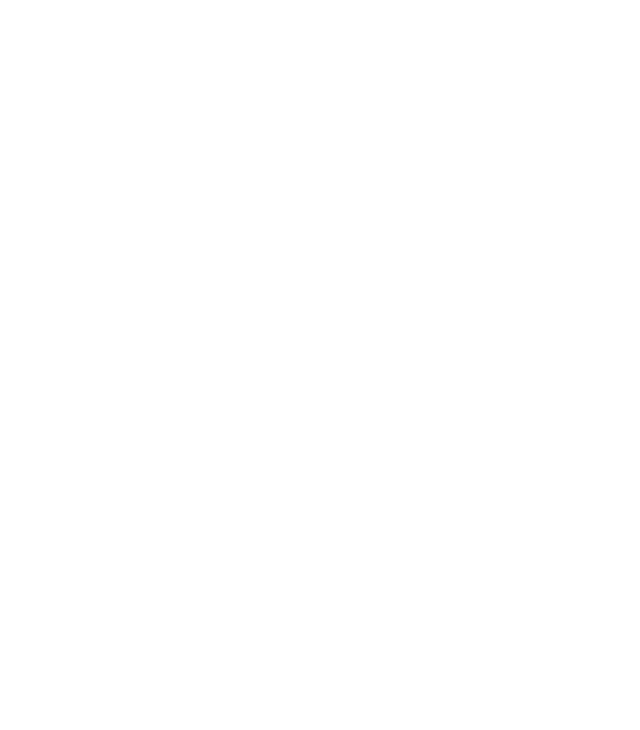
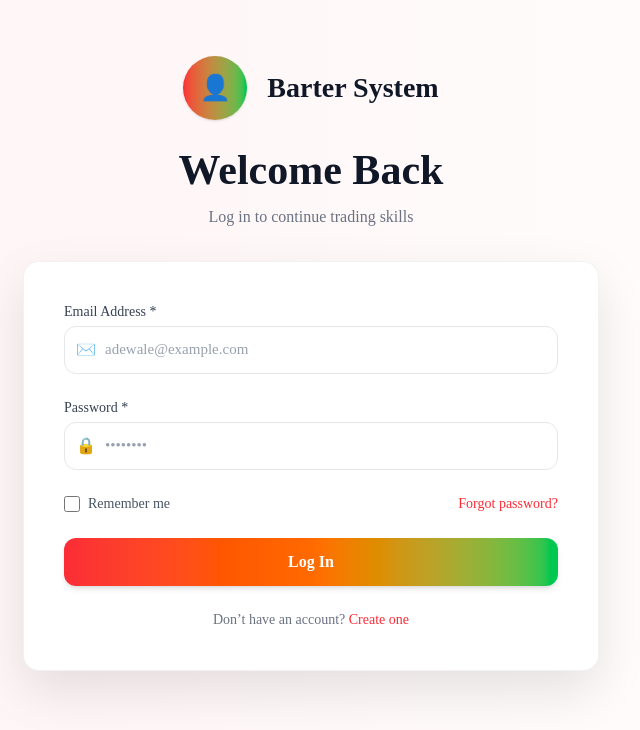
Before and after one commit to AderogbaAdedamola/Barter-System, a React (Vite) app in the folder barter/: page /login in a window 1280 px wide. Before the commit this address had no page. Shown: the top 730 px of the page, without its empty margins (329-969 px from the left). Built offline with nearby package versions, Linux system fonts and the light colour scheme.

Commit message:
add complete structure and styling of the login page, enhance signup form with password strength validation and confirm password matching

```diff
--- a/barter/src/App.jsx
+++ b/barter/src/App.jsx
@@ -2,6 +2,8 @@
 import { BrowserRouter, Routes, Route } from 'react-router-dom'
 import LandingPage from './pages/LandingPage'
 import SignUp from './pages/signup'
+import Login from './pages/login';
+
 
 
 function App() {
@@ -12,6 +14,7 @@
       <Routes>
         <Route path='/' element={<LandingPage/>} />
         <Route path="/signup" element={<SignUp />} />
+        <Route path="/login" element={<Login />} />
       </Routes>
     </BrowserRouter>
   )
--- /dev/null
+++ b/barter/src/pages/login.jsx
@@ -0,0 +1,115 @@
+import { useState } from "react";
+import { Link } from "react-router-dom";
+
+function Login() {
+  const [error, setError] = useState("");
+
+  const validatePassword = (value) => {
+    if (!value) return setError("");
+
+    const regex = /^(?=.*[A-Za-z])(?=.*\d)(?=.*[^A-Za-z0-9]).{8,}$/;
+    setError(
+      regex.test(value)
+        ? ""
+        : "Password must be at least 8 characters and include letters, numbers and special characters."
+    );
+  };
+
+  return (
+    <div className="min-h-screen bg-gradient-to-r from-[#FEF4F4] via-[#FFF8F8] to-white flex flex-col items-center px-4 py-14">
+      {/* Header */}
+      <div className="text-center mb-8 max-w-xl">
+        <Link to="/" className="flex items-center justify-center gap-5 mb-6">
+            <div className="w-16 h-16 rounded-full bg-gradient-to-r from-red-500 to-green-500 flex items-center justify-center text-white shadow-sm text-[25px]">
+              👤
+            </div>
+            <span className="text-[28px] font-extrabold text-lg text-gray-900">Barter System</span>
+          </Link>
+
+        <h1 className="text-3xl sm:text-4xl md:text-[42px] leading-tight font-bold text-gray-900">
+          Welcome Back
+        </h1>
+        <p className="text-gray-500 mt-2 text-base">
+          Log in to continue trading skills
+        </p>
+      </div>
+
+      {/* Card */}
+      <div className="bg-white w-full max-w-xl rounded-2xl shadow-[0_20px_50px_rgba(0,0,0,0.10)] px-8 py-9 sm:px-10 sm:py-10 border border-black/5">
+        <form className="space-y-6">
+          {/* Email */}
+          <div>
+            <label className="block text-sm font-medium text-gray-700 mb-1">
+              Email Address *
+            </label>
+            <div className="relative">
+              <span className="absolute left-3 top-1/2 -translate-y-1/2 text-gray-400 text-base">
+                ✉️
+              </span>
+              <input
+                type="email"
+                placeholder="adewale@example.com"
+                className="w-full h-12 border border-gray-200 rounded-xl pl-10 pr-4 text-[15px] text-gray-900 placeholder:text-gray-400 bg-white focus:outline-none focus:ring-4 focus:ring-red-100 focus:border-red-300 transition"
+                required
+              />
+            </div>
+          </div>
+
+          {/* Password */}
+          <div>
+            <label className="block text-sm font-medium text-gray-700 mb-1">
+              Password *
+            </label>
+            <div className="relative">
+              <span className="absolute left-3 top-1/2 -translate-y-1/2 text-gray-400 text-base">
+                🔒
+              </span>
+              <input
+                type="password"
+                placeholder="••••••••"
+                className="w-full h-12 border border-gray-200 rounded-xl pl-10 pr-4 text-[15px] text-gray-900 placeholder:text-gray-400 bg-white focus:outline-none focus:ring-4 focus:ring-red-100 focus:border-red-300 transition"
+                onChange={(e) => validatePassword(e.target.value)}
+                required
+              />
+            </div>
+
+            {error && <p className="text-red-500 text-sm mt-1">{error}</p>}
+          </div>
+
+          {/* Remember + Forgot */}
+          <div className="flex items-center justify-between text-sm">
+            <label className="flex items-center gap-2 text-gray-600">
+              <input
+                type="checkbox"
+                className="h-4 w-4 rounded border-gray-300 accent-red-500 focus-visible:outline-none focus-visible:ring-4 focus-visible:ring-red-100 transition"
+              />
+              Remember me
+            </label>
+
+            <button type="button" className="text-red-500 font-medium hover:underline cursor-pointer">
+              Forgot password?
+            </button>
+          </div>
+
+          {/* Button */}
+          <button
+            type="submit"
+            className="w-full h-12 rounded-xl text-white font-semibold bg-gradient-to-r from-red-500 via-orange-500 to-green-500 shadow-md hover:opacity-95 active:opacity-90 active:scale-[0.99] focus-visible:outline-none focus-visible:ring-4 focus-visible:ring-red-100 transition"
+          >
+            Log In
+          </button>
+
+          {/* Link to Signup */}
+          <p className="text-center text-sm text-gray-500">
+            Don’t have an account?{" "}
+            <Link to="/signup" className="text-red-500 font-medium">
+              Create one
+            </Link>
+          </p>
+        </form>
+      </div>
+    </div>
+  );
+}
+
+export default Login;
--- a/barter/src/pages/signup.jsx
+++ b/barter/src/pages/signup.jsx
@@ -1,20 +1,52 @@
 import { useState } from "react";
+import { Link, useNavigate } from "react-router-dom";
+
 function SignUp() {
+  const [password, setPassword] = useState("");
   const [passwordError, setPasswordError] = useState("");
+  const [confirmPassword, setConfirmPassword] = useState("");
+  const [confirmError, setConfirmError] = useState("");
+  const [success, setSuccess] = useState(false);
+  const navigate = useNavigate();
+
   const validatePassword = (value) => {
+  setPassword(value);
+
   if (!value) {
     setPasswordError("");
     return;
   }
-    const regex = /^(?=.*[A-Za-z])(?=.*\d)(?=.*[@$!%*?&]).{8,}$/;
 
-    if (!regex.test(value)) {
-      setPasswordError(
-        "Password must be at least 8 characters and include letters, numbers and special characters."
-      );
-    } else {
-      setPasswordError("");
-    }
+  const regex = /^(?=.*[A-Za-z])(?=.*\d)(?=.*[^A-Za-z0-9]).{8,}$/;
+
+  setPasswordError(
+    regex.test(value)
+      ? ""
+      : "Password must be at least 8 characters and include letters, numbers and special characters."
+  );
+  if (confirmPassword) {
+    setConfirmError(confirmPassword === value ? "" : "Passwords do not match.");
+  }
+  };
+
+  const validateConfirmPassword = (value) => {
+  setConfirmPassword(value);
+
+  if (!value) {
+    setConfirmError("");
+    return;
+  }
+
+  setConfirmError(value === password ? "" : "Passwords do not match.");
+  };
+
+  const handleSubmit = (e) => {
+  e.preventDefault();
+
+  if (!password || passwordError || !confirmPassword || confirmError) return;
+
+  setSuccess(true);
+  setTimeout(() => navigate("/login"), 800);
   };
 
   return (
@@ -22,12 +54,12 @@
 
       {/* Signup Header */}
         <div className="text-center mb-8 max-w-xl">
-          <div className="flex items-center justify-center gap-5 mb-6">
-            <div className="w-18 h-18 rounded-full bg-gradient-to-r from-red-500 to-green-500 flex items-center justify-center text-white shadow-sm">
+          <Link to="/" className="flex items-center justify-center gap-5 mb-6">
+            <div className="w-16 h-16 rounded-full bg-gradient-to-r from-red-500 to-green-500 flex items-center justify-center text-white shadow-sm text-[25px]">
               👤
             </div>
             <span className="text-[28px] font-extrabold text-lg text-gray-900">Barter System</span>
-          </div>
+          </Link>
 
           <h1 className="text-3xl sm:text-4xl md:text-[42px] leading-tight font-bold text-gray-900">
             Create Your Account
@@ -40,7 +72,7 @@
 
       {/* Signup Card */}
       <div className="bg-white w-full max-w-2xl rounded-2xl shadow-[0_20px_50px_rgba(0,0,0,0.10)] px-8 py-9 sm:px-10 sm:py-10 border border-black/5">
-        <form className="space-y-5">
+        <form className="space-y-5" onSubmit={handleSubmit}>
 
           {/* Signup Form */}
           <div>
@@ -53,6 +85,7 @@
               </span>
             <input
               autoFocus
+              required
               type="text"
               placeholder="Adewale Johnson"
               className="w-full h-12 border border-gray-200 rounded-xl pl-10 pr-4 text-[15px] text-gray-900 placeholder:text-gray-400 bg-white focus:outline-none focus:ring-4 focus:ring-red-100 focus:border-red-300 transition"
@@ -69,6 +102,7 @@
                 ✉️
               </span>
               <input
+              required
                 type="email"
                 placeholder="adewale@example.com"
                 className="w-full h-12 border border-gray-200 rounded-xl pl-10 pr-4 text-[15px] text-gray-900 placeholder:text-gray-400 bg-white focus:outline-none focus:ring-4 focus:ring-red-100 focus:border-red-300 transition"
@@ -86,6 +120,7 @@
                   🔒
                 </span>
                 <input
+                  required
                   type="password"
                   placeholder="••••••••"
                   className="w-full h-12 border border-gray-200 rounded-xl pl-10 pr-4 text-[15px] text-gray-900 placeholder:text-gray-400 bg-white focus:outline-none focus:ring-4 focus:ring-red-100 focus:border-red-300 transition"
@@ -108,11 +143,15 @@
                   🔒
                 </span>
                 <input
+                  required
                   type="password"
                   placeholder="••••••••"
                   className="w-full h-12 border border-gray-200 rounded-xl pl-10 pr-4 text-[15px] text-gray-900 placeholder:text-gray-400 bg-white focus:outline-none focus:ring-4 focus:ring-red-100 focus:border-red-300 transition"
+                  onChange={(e) => validateConfirmPassword(e.target.value)}
                   />
               </div>
+              {confirmError && (
+                 <p className="text-red-500 text-sm mt-1">{confirmError}</p>)}
             </div>
           </div>
 
@@ -125,6 +164,7 @@
                 📍
               </span>
               <input
+                required
                 type="text"
                 placeholder="Ibadan"
                 className="w-full h-12 border border-gray-200 rounded-xl pl-10 pr-4 text-[15px] text-gray-900 placeholder:text-gray-400 bg-white focus:outline-none focus:ring-4 focus:ring-red-100 focus:border-red-300 transition"
@@ -141,6 +181,7 @@
                 🏷️
               </span>
               <textarea
+              required
               rows="3"
               placeholder="e.g., Graphic Design, Logo Design"
               className="w-full border border-gray-200 rounded-xl pl-10 pr-4 py-3 text-[15px] text-gray-900 placeholder:text-gray-400 bg-white focus:outline-none focus:ring-4 focus:ring-red-100 focus:border-red-300 transition"
@@ -160,6 +201,7 @@
               🏷️
             </span>
             <textarea
+              required
               rows="3"
               placeholder="e.g., Graphic Design, Logo Design"
               className="w-full border border-gray-200 rounded-xl pl-10 pr-4 py-3 text-[15px] text-gray-900 placeholder:text-gray-400 bg-white focus:outline-none focus:ring-4 focus:ring-red-100 focus:border-red-300 transition"
@@ -182,16 +224,24 @@
           </div>
 
           {/* Button */}
+            {success && (
+              <p className="text-green-600 text-sm font-medium">
+                Account created successfully ✅
+              </p>
+              )}
           <button
             type="submit"
-            className="w-full h-12 rounded-xl text-white font-semibold bg-gradient-to-r from-red-500 via-orange-500 to-green-500 shadow-md
-            hover:opacity-95 active:opacity-90 active:scale-[0.99] focus-visible:outline-none focus-visible:ring-4 focus-visible:ring-red-100 transition">
-            Create Account
-          </button>
+            disabled={!password || !!passwordError || !confirmPassword || !!confirmError}
+            className={`w-full h-12 rounded-xl text-white font-semibold bg-gradient-to-r from-red-500 via-orange-500 to-green-500 shadow-md
+            hover:opacity-95 active:opacity-90 active:scale-[0.99] focus-visible:outline-none focus-visible:ring-4 focus-visible:ring-red-100 transition
+            ${(!password || passwordError) ? "opacity-50 cursor-not-allowed" : ""}`}>
+              Create Account
+            </button>
+
 
           <p className="text-center text-sm text-gray-500">
             Already have an account?{" "}
-            <span className="text-red-500 font-medium">Sign In</span>
+            <Link to="/login" className="text-red-500 font-medium">Sign In</Link>
           </p>
         </form>
       </div>
```
